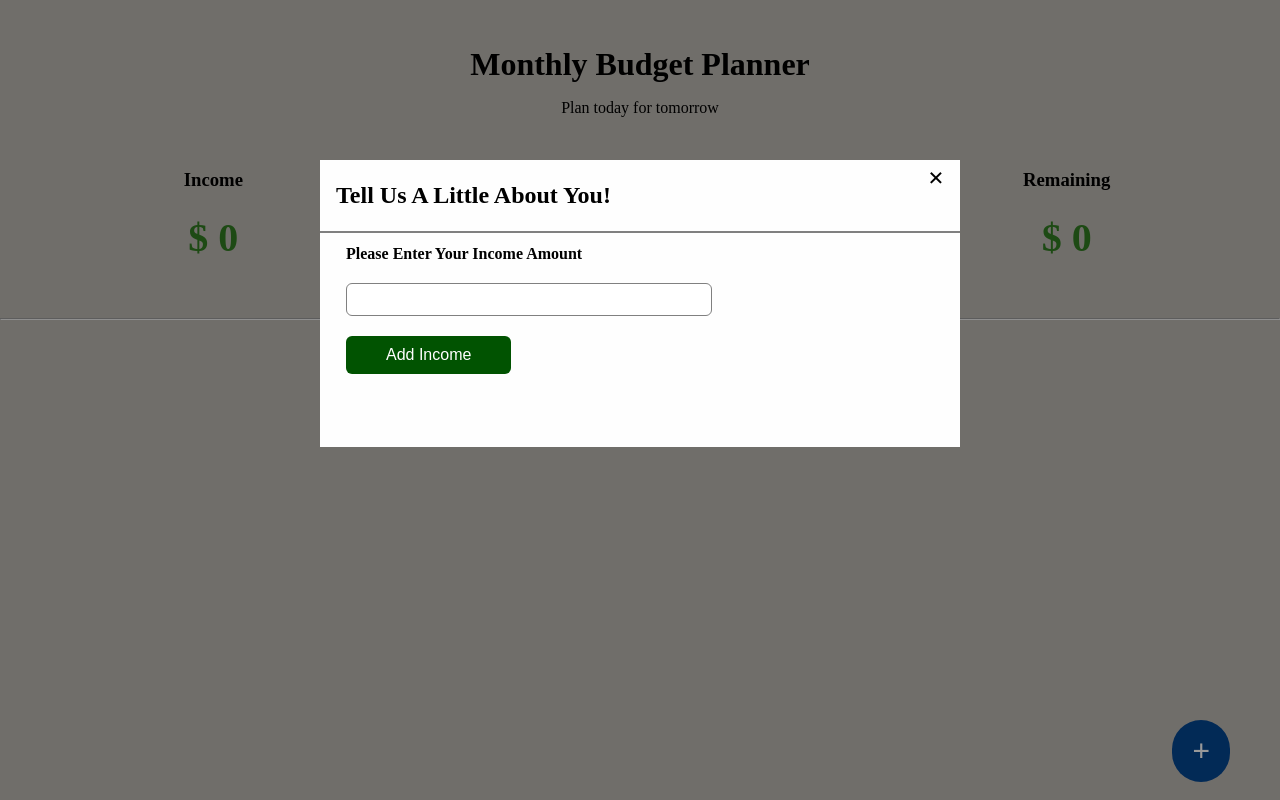
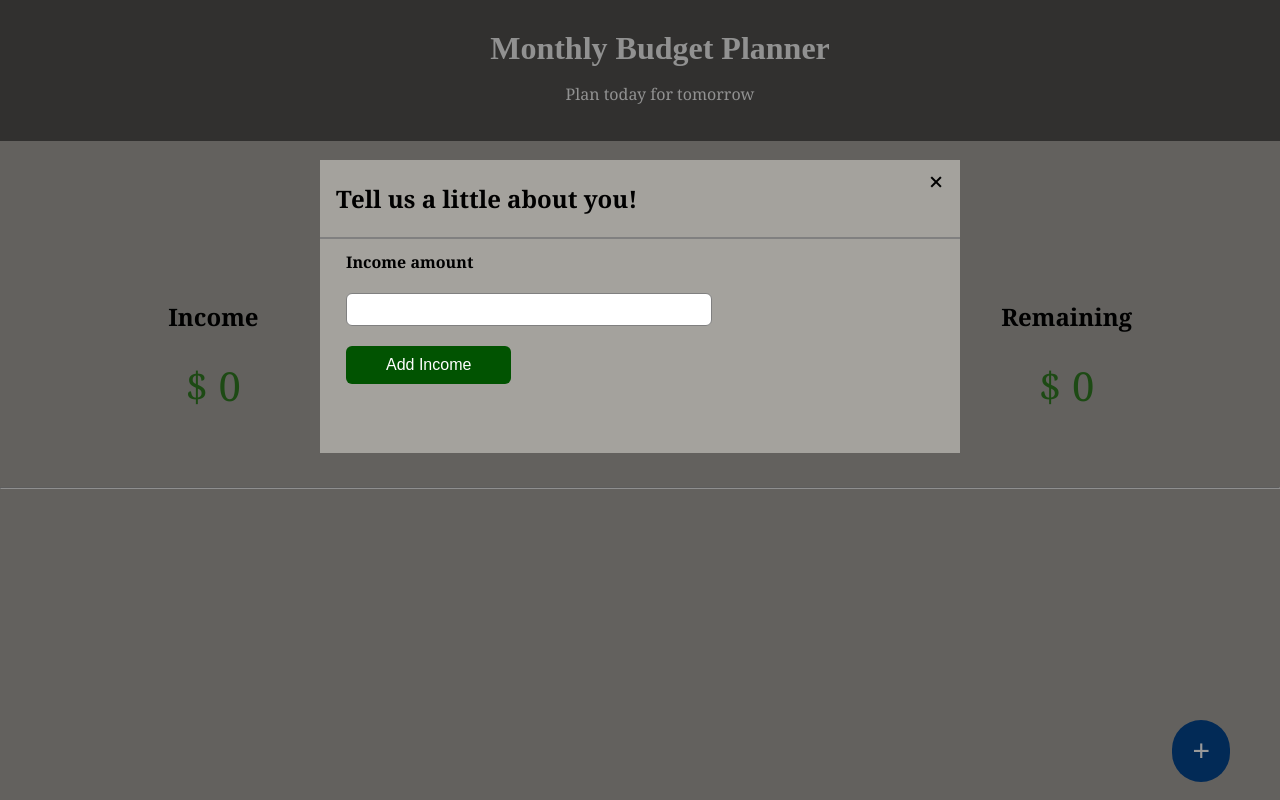
Before and after one commit to bcgood214/FinancePlatform, a Flask app: template templates/createbudget.html in a window 1280 px wide. Run offline with Flask 2, Linux system fonts and the light colour scheme; the template is opened without the code that fills it, so the values that code supplies are empty; some web fonts are replaced.

Commit message:
Updated layout and added functionality (update/ delete expenses)

```diff
--- a/static/script/main.js
+++ b/static/script/main.js
@@ -1,6 +1,7 @@
 const modal = document.getElementById("myModal");
 const btn = document.getElementById("myBtn");
 const span = document.getElementsByClassName("close")[0];
+
 btn.onclick = function () {
   expName.value = "";
   expNumber.value = "";
@@ -8,9 +9,11 @@ btn.onclick = function () {
   editForm.style.display = "none";
   modal.style.display = "block";
 };
+
 span.onclick = function () {
   modal.style.display = "none";
 };
+
 window.onclick = function (event) {
   if (event.target == modal) {
     modal.style.display = "none";
@@ -39,10 +42,10 @@ let expNumber = document.getElementById("expNumber");
 let id = 0;
 let details = [];
 
-function getBudgetAmount(amount) {
+function getBudgetAmount(amount) {  /*Add Income */
   if (!amount) {
     amountInput.style.border = "1px solid #b80c09";
-    amountInput.placeholder = "input can not be empty";
+    amountInput.placeholder = "Income Amount is required";
     amountInput.style.color = "#b80c09";
     setTimeout(() => {
       amountInput.style.color = "#495057";
@@ -59,25 +62,28 @@ function getBudgetAmount(amount) {
 }
 
 function addExpenses(name, number) {
+
   if (!name.length || !number.length) {
     expName.style.border = "1px solid #b80c09";
-    expName.placeholder = "input can not be empty";
+    expName.placeholder = "Please enter expense type";
     expName.style.color = "#b80c09";
 
     expNumber.style.border = "1px solid #b80c09";
-    expNumber.placeholder = "input can not be empty";
+    expNumber.placeholder = "Please enter expense amount";
     expNumber.style.color = "#b80c09";
 
     setTimeout(() => {
       expName.style.color = "#495057";
       expName.style.border = "1px solid gray";
-      expName.placeholder = "input can not be empty";
+      expName.placeholder = "Input can not be empty";
 
-      expNumber.placeholder = "input can not be empty";
+      expNumber.placeholder = "Input can not be empty";
       expNumber.style.border = "1px solid gray";
       expNumber.style.color = "#495057";
     }, 3000);
-  } else {
+  }
+
+  else {
     const userExp = {
       id: id,
       name: name,
@@ -100,8 +106,8 @@ function displayExp(details) {
       <div id="expValueAmount" class="exp"><p> <span>$ </span> ${details[i].number}</p></div>
       <div id="edite_delete">
         <p>
-          <button id="${details[i].id}" onclick="editExpDetails(${details[i].id})"> <img src="image/edit.svg" width="15" alt=""  /></button>
-          <button id="${details[i].id}" onclick="delExpenseDetails(${details[i].id})"><img src="image/trash.svg" width="15" alt="" /></button>
+          <button id="${details[i].id}" onclick="editExpDetails(${details[i].id})"><img src="../static/images/Update_Icon.jpg" width="20" alt=""  /></button>
+          <button id="${details[i].id}" onclick="delExpenseDetails(${details[i].id})"><img src="../static/images/Delete_Icon.jpg" width="75" alt="" /></button>
         </p>
       </div>
     </div>
--- a/static/styles/stylebp.css
+++ b/static/styles/stylebp.css
@@ -1,42 +1,42 @@
-
-
-@font-face {
-	font-family: "General";
-	src: url("../styles/font/Nunito-ExtraLight.ttf");
-  }
-  @font-face {
-	font-family: "heading";
-	src: url("../styles/font/Nunito-Bold.ttf");
-  }
   body {
 	margin: 0;
 	padding: 0;
 	width: 100%;
-	font-family: "General";
+	font-family: Georgia, 'Times New Roman', Times, serif;
 	height: 100vh;
-	background-color:#bbb7b1;
+	background-color:#79766fad;
   }
+
   .container {
-	min-height: 80vh;
+	min-height: 35vh;
   }
+
   .header {
-	height: 60px;
-	width: 100%;
+    position: absolute;
+    bottom: 100;
+    background: rgb(0, 0, 0);
+    background: rgba(0, 0, 0, 0.5); /* Black background with 0.5 opacity */
+    color: #f1f1f1;
+    width: 100%;
+    padding: 20px;
   }
+
   h1 {
 	margin: 0;
 	text-align: center;
 	font-family: "heading";
 	padding-top: 10px;
   }
+
   .budget-section {
 	display: flex;
 	justify-content: space-around;
 	align-items: flex-start;
 	width: 100%;
-	min-height: 160px;
-	font-weight: 900;
+	min-height: 50px;
+	font-weight: 100;
   }
+
   .budget-list {
 	display: flex;
 	justify-content: space-around;
@@ -45,30 +45,36 @@
 	height: 70px;
 	font-size: 20px;
   }
+
   .exp-amount {
-	color: #b80c09;
+	color: #04458f;
   }
+
   .amount {
 	color: #317b22;
   }
+
   .col {
 	width: 40%;
 	text-align: center;
 	text-transform: capitalize;
   }
+
   .col p {
 	font-size: 40px;
 	padding-top: 5px;
 	margin: 0;
   }
+
   .toggle {
 	position: fixed;
 	right: 0;
 	bottom: 18px;
   }
+
   .toggle button {
 	border: none;
-	border-radius: 600px;
+	border-radius: 400px;
 	background: #04458f;
 	padding: 14px 20px;
 	color: #ffffff;
@@ -76,15 +82,18 @@
 	margin: 10px 50px 0 0;
 	cursor: pointer;
   }
-  /* modal form */
+
+  /* Modal (Pop-up window) */
   .budget-form {
 	width: 100%;
 	min-height: 200px;
   }
+
   form {
 	margin: 10px 0 20px 10px;
 	min-height: 100px;
   }
+
   input {
 	width: 60%;
 	padding: 8px 0;
@@ -94,38 +103,46 @@
 	padding-left: 5px;
 	color: #495057;
   }
+
   .budget-list .exp p {
 	color: #b80c09;
 	font-size: 18px;
   }
+
   #displayExpenses {
 	width: 100%;
 	display: none;
   }
+
   .expValue {
 	display: flex;
 	justify-content: space-around;
 	height: 40px;
-	font-weight: 900;
+	font-weight: 100;
 	text-align: center;
   }
+
   #expTitleName {
 	width: 40%;
   }
+
   #expValueAmount {
 	width: 40%;
   }
+
   #edite_delete {
 	width: 40%;
   }
   #edite_delete img {
 	cursor: pointer;
   }
+
   #edite_delete button {
 	margin-left: 1px;
 	background: none;
 	border: none;
   }
+
   .budget-form button {
 	background: rgb(1, 83, 1);
 	border: none;
@@ -137,6 +154,7 @@
 	font-size: 16px;
 	font-weight: 400;
   }
+
   #bug {
 	font-size: 14px;
 	background: none;
@@ -145,16 +163,19 @@
 	text-align: justify;
 	padding: 0;
   }
+
   #expense-form {
 	width: 100%;
 	display: none;
   }
+
   #editForm {
 	display: none;
 	width: 100%;
   }
+
   #editForm button {
-	background: #b80c09;
+	background: #04458f;
 	border: none;
 	border-radius: 6px;
 	color: #ffffff;
@@ -164,8 +185,9 @@
 	font-size: 16px;
 	font-weight: 400;
   }
+
   .expense-form button {
-	background: #b80c09;
+	background: #04458f;
 	border: none;
 	border-radius: 6px;
 	color: #ffffff;
@@ -175,7 +197,8 @@
 	font-size: 16px;
 	font-weight: 400;
   }
-  /* The Modal (background) */
+
+  /* background homepage for Modal */
   .modal {
 	display: block;
 	position: fixed;
@@ -185,10 +208,10 @@
 	width: 100%;
 	height: 100%;
 	overflow: auto;
-	background-color: rgba(0, 0, 0, 0.4);
+	background-color: rgba(0, 0, 0, 0.4); /* transparency background while modal is open*/
 	animation-name: fadeIn;
 	animation-duration: 0.4s;
-	text-transform: capitalize;
+	text-transform: none;
 	font-weight: 600;
   }
 
@@ -197,7 +220,7 @@
 	position: fixed;
 	top: 20%;
 	left: 25%;
-	background-color: #fefefe;
+	background-color: rgba(164,162,157,255);
 	width: 50%;
 	min-height: 40px;
 	animation-name: slideIn;
@@ -213,6 +236,7 @@
 	cursor: pointer;
 	color: #000;
   }
+
   .modal-header {
 	padding: 2px 16px;
 	border-bottom: 2px solid gray;
--- a/templates/createbudget.html
+++ b/templates/createbudget.html
@@ -16,61 +16,68 @@
 
       <div class="container">
         <div class="header">
-          <br><br>
           <h1>Monthly Budget Planner</h1>
           <center><p>Plan today for tomorrow</p></center>
-        </div>
+        </div></div>
 
-        <br><br><br><br><br>
 
         <div class="budget-section">
+
           <div class="budget col col-md col-sm">
-            <h3>Income</h3>
-
+            <h2>Income</h2>
             <p class="amount">$ <span id="budgetAmount">0</span></p>
           </div>
+
           <div class="expenses col col-md col-sm">
-            <h3>Expenses</h3>
-
+            <h2>Expenses</h2>
             <p class="exp-amount">$ <span id="expensesAmount">0</span></p>
           </div>
+
           <div class="balance col col-md col-sm">
-            <h3>Remaining</h3>
-
+            <h2>Remaining</h2>
             <p class="amount bala">$ <span id="balanceAmount">0</span></p>
           </div>
         </div>
-        <hr>
+
+        <br><br><br><hr>
+
         <div id="displayExpenses">
           <div class="budget-list">
+
             <div class="col">
-              <h4>Category</h4>
+              <h3>Category</h3>
             </div>
+
             <div class="col">
-              <h4>Spent</h4>
+              <h3>Spent</h3>
             </div>
 
             <div class="col"></div>
           </div>
+
           <div id="expValue"></div>
         </div>
       </div>
+
+
       <div class="toggle">
         <button id="myBtn" type="button">+</button>
       </div>
 
-      <!-- The Modal -->
+      <!-- Modal -->
       <div id="myModal" class="modal">
+
         <!-- Modal content -->
         <div class="modal-content">
           <div class="modal-header">
             <span class="close">&times;</span>
             <h2>Tell us a little about you!</h2>
           </div>
+
           <div class="modal-body">
             <div class="budget-form" id="budgetform">
               <form id="addForm">
-                <label for=""> Please enter your income amount</label> <br />
+                <label for=""> Income amount</label> <br />
                 <input type="number" id="number" /> <br />
                 <button type="submit">Add income</button>
               </form>
@@ -78,33 +85,42 @@
 
             <div class="expense-form" id="expense-form">
               <form action="" id="expForm">
+
                 <div class="">
                   <label for="">Expense Type</label> <br />
                   <input type="text" id="expName" />
                 </div>
+
                 <div class="">
-                  <label for="">please enter amount</label> <br />
+                  <label for="">Amount</label> <br />
                   <input type="number" id="expNumber" />
                 </div>
+
                 <button type="submit" id="submitExpen">Add expense</button>
               </form>
+
               <button onclick="callBudget()" id="bug">
-                Back to add budget ->
+                Back to add Income ->
               </button>
+
             </div>
 
             <div class="edit-form" id="editForm">
               <form action="" id="saveEdit">
+
                 <div class="">
-                  <label for="">Edit your expense</label> <br />
+                  <label for="">Edit expense type</label> <br />
                   <input type="text" id="editExpName" />
                 </div>
+
                 <div class="">
-                  <label for="">Edit expense amount</label> <br />
+                  <label for="">Edit amount</label> <br />
                   <input type="number" id="editExpNumber" />
                 </div>
-                <button type="submit">Save changes</button>
+
+                <button type="submit">Update</button>
               </form>
+
             </div>
           </div>
         </div>
```
Also changed, not shown: static/images/Delete_Icon.jpg (added), static/images/Update_Icon.jpg (added).
